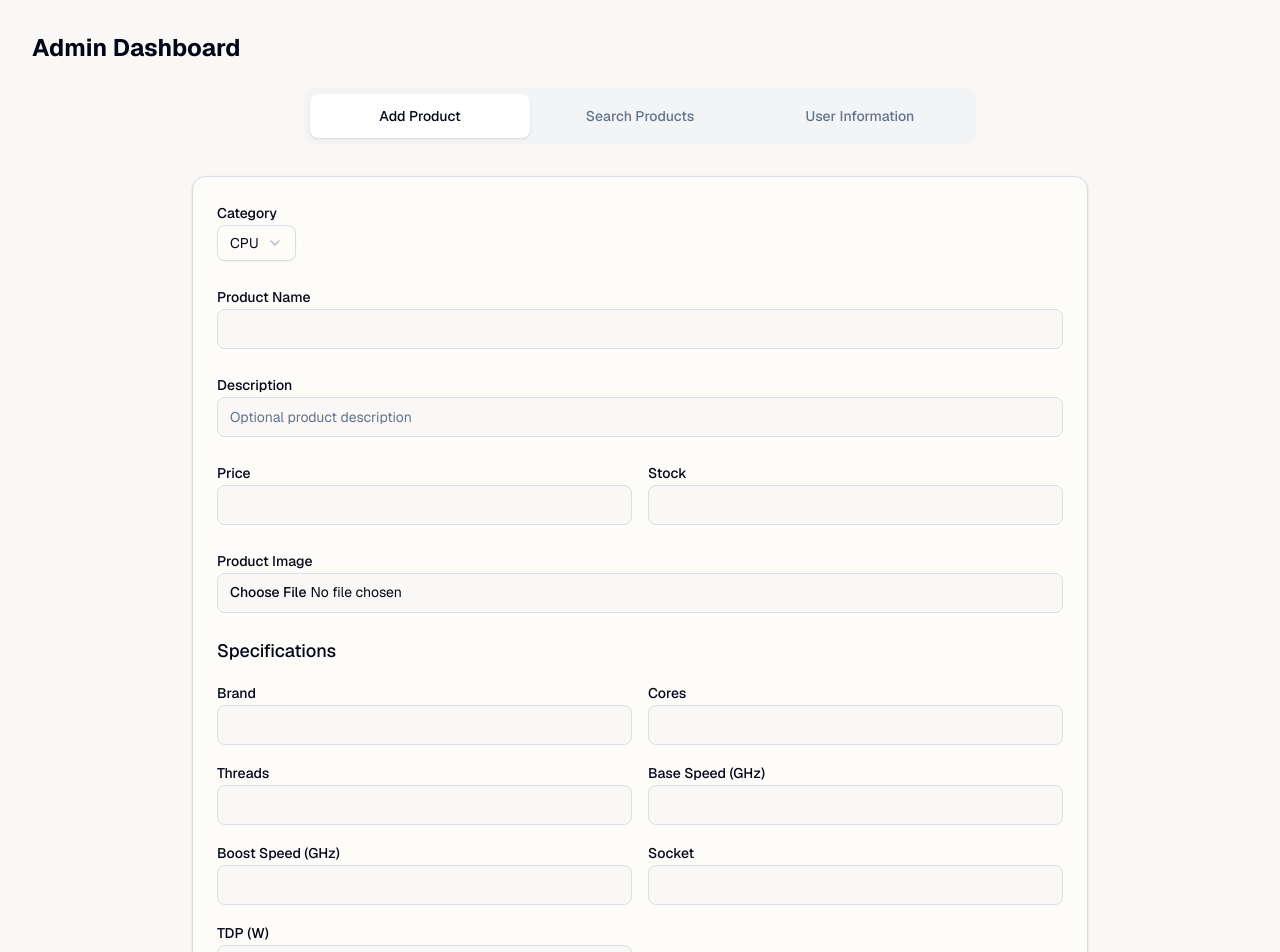
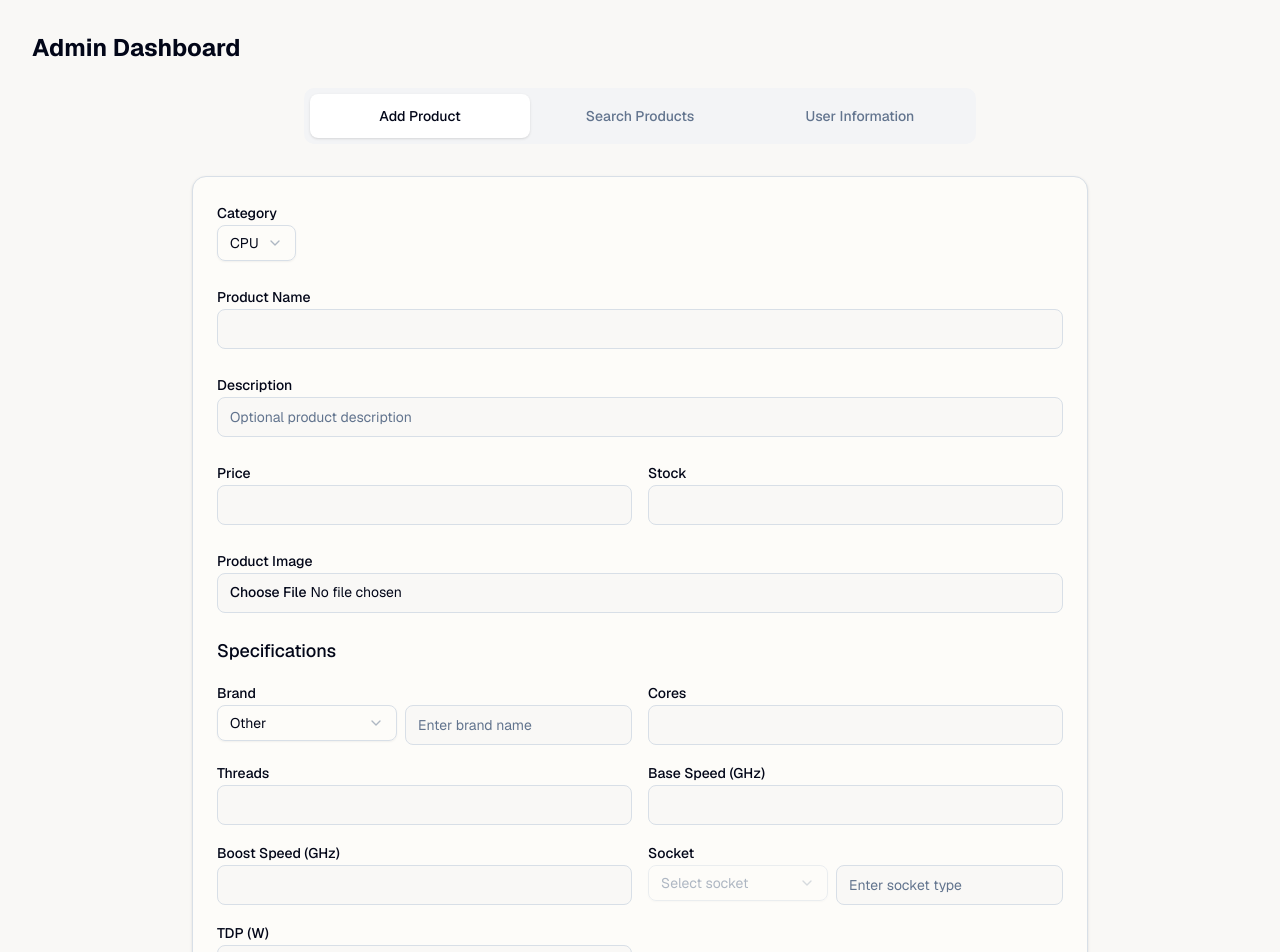
Before and after one commit to Ryiro/chut-test, a Next.js app: page /admin in a window 1280 px wide. Shown: the top 952 px of the page. Built offline with nearby package versions, Linux system fonts and the light colour scheme.

Commit message:
UI changes homepage

```diff
--- a/app/admin/page.tsx
+++ b/app/admin/page.tsx
@@ -336,6 +336,26 @@ export default function AdminPage() {
     }
   };
 
+  const socketOptions = {
+    Intel: [
+      'LGA 1700',
+      'LGA 1200',
+      'LGA 1151',
+      'LGA 1150',
+      'LGA 1155',
+      'LGA 2066',
+      'LGA 4677'
+    ],
+    AMD: [
+      'AM5',
+      'AM4',
+      'AM3+',
+      'TR4',
+      'sTRX4',
+      'SP3'
+    ]
+  };
+
   const renderSpecFields = () => {
     switch (category) {
       case 'CPU':
@@ -343,11 +363,45 @@ export default function AdminPage() {
           <div className="grid grid-cols-2 gap-4">
             <div className="space-y-2">
               <Label>Brand</Label>
+              <div className="flex gap-2">
+                <Select
+                  value={formData.specs.brand === 'AMD' || formData.specs.brand === 'Intel' ? formData.specs.brand : 'other'}
+                  onValueChange={(value) => {
+                    if (value === 'other') {
+                      setFormData({
+                        ...formData,
+                        specs: { ...formData.specs, brand: '', socket: '' }
+                      });
+                    } else {
+                      setFormData({
+                        ...formData,
+                        specs: { ...formData.specs, brand: value, socket: '' }
+                      });
+                    }
+                  }}
+                >
+                  <SelectTrigger className="w-[180px]">
+                    <SelectValue placeholder="Select brand" />
+                  </SelectTrigger>
+                  <SelectContent>
+                    <SelectItem value="AMD">AMD</SelectItem>
+                    <SelectItem value="Intel">Intel</SelectItem>
+                    <SelectItem value="other">Other</SelectItem>
+                  </SelectContent>
+                </Select>
+                {(formData.specs.brand !== 'AMD' && formData.specs.brand !== 'Intel') && (
                   <Input
                     type="text"
                     value={formData.specs.brand}
-                onChange={(e: ChangeEvent<HTMLInputElement>) => handleChange(e, 'brand', true)}
+                    onChange={(e) => setFormData({
+                      ...formData,
+                      specs: { ...formData.specs, brand: e.target.value }
+                    })}
+                    placeholder="Enter brand name"
+                    className="flex-1"
                   />
+                )}
+              </div>
             </div>
             <div className="space-y-2">
               <Label>Cores</Label>
@@ -397,6 +451,46 @@ export default function AdminPage() {
             </div>
             <div className="space-y-2">
               <Label>Socket</Label>
+              <div className="flex gap-2">
+                <Select
+                  value={formData.specs.socket}
+                  onValueChange={(value) => {
+                    if (value === 'other') {
+                      setFormData({
+                        ...formData,
+                        specs: { ...formData.specs, socket: '' }
+                      });
+                    } else {
+                      setFormData({
+                        ...formData,
+                        specs: { ...formData.specs, socket: value }
+                      });
+                    }
+                  }}
+                  disabled={!formData.specs.brand || (formData.specs.brand !== 'AMD' && formData.specs.brand !== 'Intel')}
+                >
+                  <SelectTrigger className="w-[180px]">
+                    <SelectValue placeholder="Select socket" />
+                  </SelectTrigger>
+                  <SelectContent>
+                    {formData.specs.brand === 'Intel' && (
+                      socketOptions.Intel.map(socket => (
+                        <SelectItem key={socket} value={socket}>
+                          {socket}
+                        </SelectItem>
+                      ))
+                    )}
+                    {formData.specs.brand === 'AMD' && (
+                      socketOptions.AMD.map(socket => (
+                        <SelectItem key={socket} value={socket}>
+                          {socket}
+                        </SelectItem>
+                      ))
+                    )}
+                    <SelectItem value="other">Other</SelectItem>
+                  </SelectContent>
+                </Select>
+                {(formData.specs.socket === '' || (!socketOptions.Intel.includes(formData.specs.socket) && !socketOptions.AMD.includes(formData.specs.socket))) && (
                   <Input
                     type="text"
                     value={formData.specs.socket}
@@ -404,7 +498,11 @@ export default function AdminPage() {
                       ...formData,
                       specs: { ...formData.specs, socket: e.target.value }
                     })}
+                    placeholder="Enter socket type"
+                    className="flex-1"
                   />
+                )}
+              </div>
             </div>
             <div className="space-y-2">
               <Label>TDP (W)</Label>
```
Lines whose indentation alone changed are shown as unchanged.
